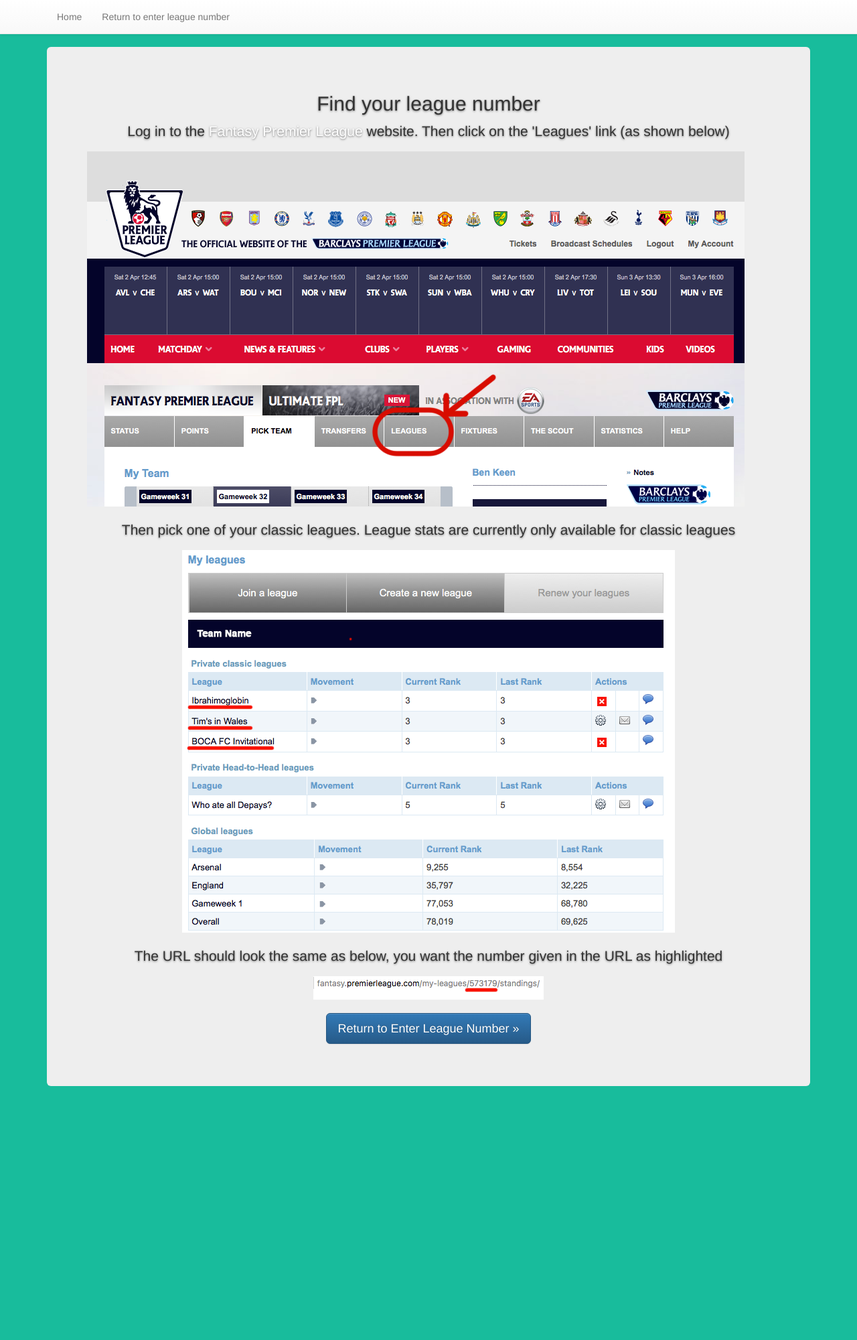
After one commit to Wisani90/football, a Django app: page /leaguestats/find_league_number/ in a window 1280 px wide. The commit adds this page. Shown: the whole page at 67% size. Run offline with Django 3.2, Linux system fonts and the light colour scheme; some libraries are stand-ins or nearby versions.

Commit message:
Add find_league_number page

```diff
--- a/fpldjango/leaguestats/forms.py
+++ b/fpldjango/leaguestats/forms.py
@@ -1,4 +1,4 @@
 from django import forms
 
 class PostForm(forms.Form):
-    league_id = forms.CharField(max_length=16)
+    league_id = forms.CharField(max_length=20)
--- /dev/null
+++ b/fpldjango/leaguestats/templates/leaguestats/find_league_number.html
@@ -0,0 +1,75 @@
+<!DOCTYPE HTML PUBLIC "-//W3C//DTD HTML 4.01 Transitional//EN"
+
+    "http://www.w3.org/TR/html4/loose.dtd">
+
+<html lang="en">
+<head>
+    {% load staticfiles %}
+    <meta http-equiv="content-type" content="text/html; charset=utf-8">
+    <title>Fantasy Football League Stats</title>
+    <link rel="stylesheet" type="text/css" href="{% static 'bootstrap/css/bootstrap.css' %}" />
+    <link rel="stylesheet" type="text/css" href="{% static 'bootstrap/css/bootstrap-theme.css' %}"/>
+    <link rel="stylesheet" type="text/css" href="{% static 'leaguestats/style.css' %}"/>
+    <style>
+    body {
+        min-height: 2000px;
+        padding-top: 70px;
+        color: #333;
+    }
+    </style>
+
+</head>
+<body>
+    <!-- Fixed navbar -->
+    <nav class="navbar navbar-default navbar-fixed-top">
+      <div class="container">
+        <div class="navbar-header">
+          <button type="button" class="navbar-toggle collapsed" data-toggle="collapse" data-target="#navbar" aria-expanded="false" aria-controls="navbar">
+            <span class="sr-only">Toggle navigation</span>
+            <span class="icon-bar"></span>
+            <span class="icon-bar"></span>
+            <span class="icon-bar"></span>
+          </button>
+        </div>
+        <div id="navbar" class="navbar-collapse collapse">
+          <ul class="nav navbar-nav">
+            <li><a href="#">Home</a></li>
+            <li><a href="../">Return to enter league number</a></li>
+          </ul>
+        </div><!--/.nav-collapse -->
+      </div>
+    </nav>
+
+    <div class="container">
+
+      <!-- Main component for a primary marketing message or call to action -->
+      <div class="jumbotron">
+        <h2>Find your league number</h2>
+        <p>Log in to the <a href="http://www.fantasy.premierleague.com"  target='_blank'>Fantasy Premier League</a> website. Then click on the 'Leagues' link (as shown below)</p>
+        <img src="{% static 'images/find_league_number_1.png' %}" class="img-responsive"/>
+        <br />
+        <p>Then pick one of your classic leagues. League stats are currently only available for classic leagues</p>
+        <center><img src="{% static 'images/find_league_number_2.png' %}" class="img-responsive"/></center>
+        <br />
+        <p>The URL should look the same as below, you want the number given in the URL as highlighted</p>
+        <center><img src="{% static 'images/find_league_number_3.png' %}" class="img-responsive"/></center>
+        <br />
+        <p>
+          <a class="btn btn-lg btn-primary" href="../" role="button">Return to Enter League Number &raquo;</a>
+        </p>
+      </div>
+
+    </div> <!-- /container -->
+
+    <!-- Bootstrap core JavaScript
+    ================================================== -->
+    <!-- Placed at the end of the document so the pages load faster -->
+    <script src="https://ajax.googleapis.com/ajax/libs/jquery/1.11.3/jquery.min.js"></script>
+    <script>window.jQuery || document.write('<script src="../../assets/js/vendor/jquery.min.js"><\/script>')</script>
+    <script src="../../dist/js/bootstrap.min.js"></script>
+    <!-- IE10 viewport hack for Surface/desktop Windows 8 bug -->
+    <script src="../../assets/js/ie10-viewport-bug-workaround.js"></script>
+
+
+</body>
+</html>
--- a/fpldjango/leaguestats/templates/leaguestats/index.html
+++ b/fpldjango/leaguestats/templates/leaguestats/index.html
@@ -6,7 +6,7 @@
 <head>
     {% load staticfiles %}
     <meta http-equiv="content-type" content="text/html; charset=utf-8">
-    <title>Title Goes Here</title>
+    <title>Fantasy Football League Stats</title>
     <link rel="stylesheet" type="text/css" href="{% static 'bootstrap/css/bootstrap.css' %}" />
     <link rel="stylesheet" type="text/css" href="{% static 'bootstrap/css/bootstrap-theme.css' %}"/>
     <link rel="stylesheet" type="text/css" href="{% static 'leaguestats/style.css' %}"/>
@@ -27,6 +27,7 @@
           </div>
 
           <div class="inner cover">
+            <img src="{% static 'images/Premier_League.png' %}" height="150px">
             <h1 class="cover-heading">Enter Your League Number Below</h1>
             <form action='/leaguestats/' method='post'>{% csrf_token %}
                 {{ form.as_p }}
@@ -36,7 +37,7 @@
 
           <div class="mastfoot">
             <div class="inner">
-                <p><a href="#">Where's my league number?</a></p>
+                <p><a href="{{league_num_url}}">Where's my league number?</a></p>
               <p>Website by  <a href="http://www.benalexkeen.com">Ben Alex Keen</a></p>
             </div>
           </div>
--- a/fpldjango/leaguestats/urls.py
+++ b/fpldjango/leaguestats/urls.py
@@ -4,5 +4,6 @@
 
 urlpatterns = [
     url(r'^$', views.index, name='index'),
-    url(r'^(?P<league_id>[0-9]+)/$', views.results, name='results')
+    url(r'^(?P<league_id>[0-9]+)/$', views.results, name='results'),
+    url(r'^find_league_number/$', views.find_league_number, name='find_league_number')
 ]
--- a/fpldjango/leaguestats/views.py
+++ b/fpldjango/leaguestats/views.py
@@ -23,6 +23,7 @@
 
 
 def index(request):
+    league_num_url = request.build_absolute_uri(reverse('find_league_number'))
     if request.method == 'GET':
         form = PostForm()
     else:
@@ -37,6 +38,7 @@
 
     return render(request, 'leaguestats/index.html', {
         'form': form,
+        'league_num_url': league_num_url,
     })
 
 def results(request, league_id):
@@ -45,3 +47,6 @@
     'data': res.content
     }
     return render(request, 'leaguestats/results.html', context)
+
+def find_league_number(request):
+    return render(request, 'leaguestats/find_league_number.html')
```
Also changed, not shown: fpldjango/leaguestats/static/images/Premier_League.png (added), fpldjango/leaguestats/static/images/find_league_number_1.png (added), fpldjango/leaguestats/static/images/find_league_number_2.png (added), fpldjango/leaguestats/static/images/find_league_number_3.png (added), 3 other files.
